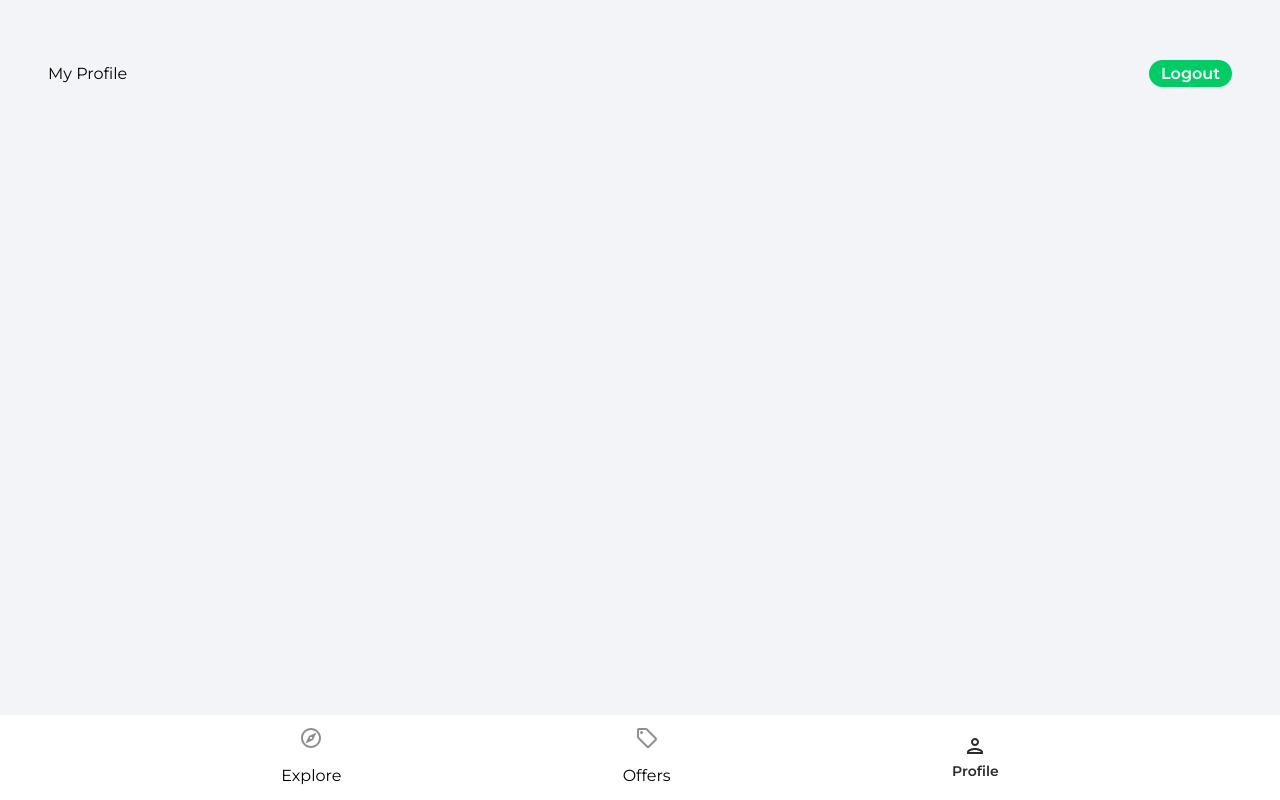
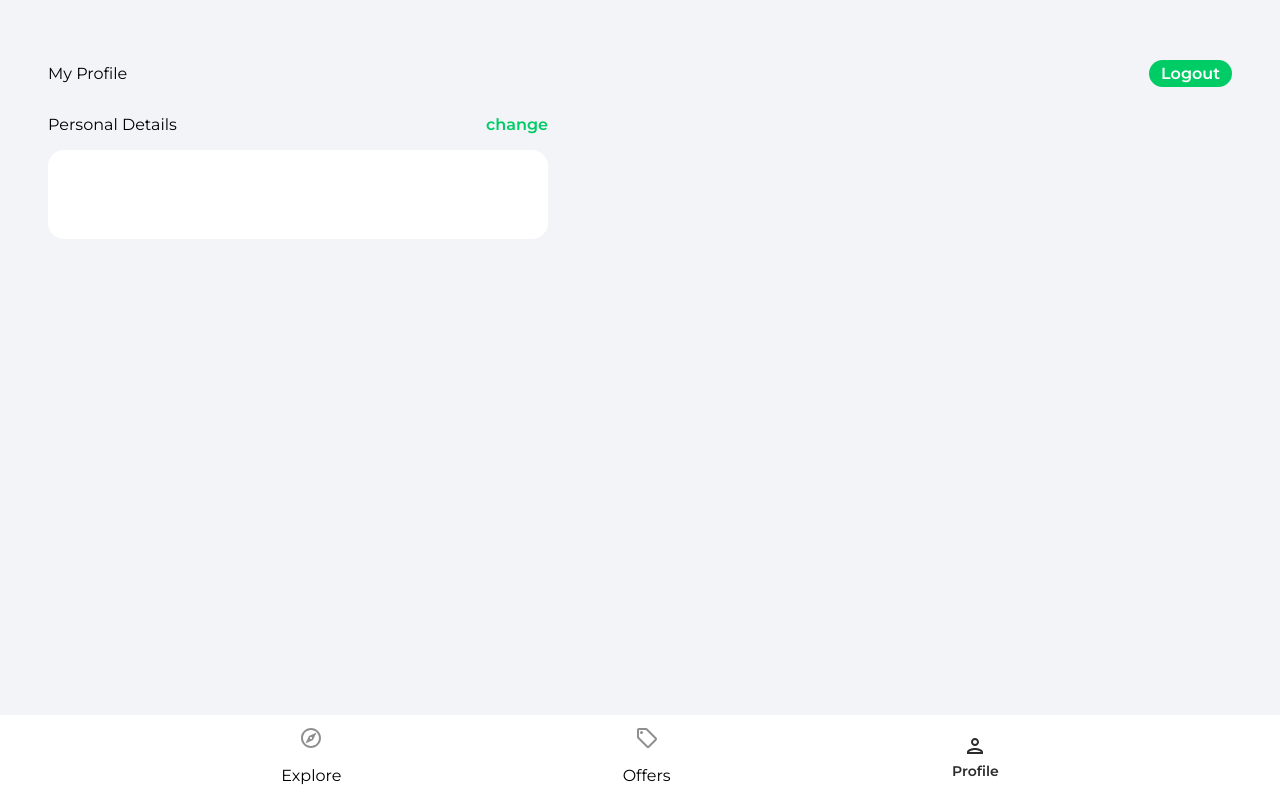
Before and after one commit to emLuc86dev/house-react, a React (Create React App) app: page /profile in a window 1280 px wide. Built offline with nearby package versions, Linux system fonts and the light colour scheme.

Commit message:
updating profile\'s name

```diff
--- a/src/pages/Profile.tsx
+++ b/src/pages/Profile.tsx
@@ -1,7 +1,9 @@
 import React, { useEffect, useState } from "react";
-import { getAuth } from "firebase/auth";
-import { useNavigate } from "react-router-dom";
-
+import { getAuth, updateProfile } from "firebase/auth";
+import { doc, updateDoc } from "firebase/firestore";
+import { db } from "../firebase.config";
+import { useNavigate, Link } from "react-router-dom";
+import { toast } from "react-toastify";
 type UserType = {
   name: string;
   email: string;
@@ -9,29 +11,94 @@
 
 const Profile = () => {
   const auth = getAuth();
+  const [changeDetails, setChangeDetails] = useState(false);
   const [formData, setFormData] = useState<UserType>({
-     name: auth.currentUser?.displayName!,
-     email: auth.currentUser?.email! });
+    name: auth.currentUser?.displayName!,
+    email: auth.currentUser?.email!,
+  });
 
-     const navigate = useNavigate()
+  const navigate = useNavigate();
 
+  const { name, email } = formData;
 
-     const logOut = () => {
-       auth.signOut()
-       navigate('/sign-in')
+  const logOut = () => {
+    auth.signOut();
+    navigate("/sign-in");
+  };
 
-     }
+  const onSubmit = async () => {
+    try {
+      if (auth.currentUser?.displayName !== name) {
+        // Update display name in fb
+        await updateProfile(auth.currentUser!, {
+          displayName: name,
+        });
+      }
 
+      //Update in firestore
+      const userRef = doc(db, "users", auth.currentUser!.uid);
+      await updateDoc(userRef, {
+        name,
+      });
+      toast('Successfully updated')
+    } catch (error) {
+      toast.error(
+        "Ups, Something went wrong! Could not update profile details "
+      );
+    }
+  };
 
+  const onChange = (e: React.ChangeEvent<HTMLInputElement>) => {
+    setFormData((prevState) => ({
+      ...prevState,
+      [e.target.id]: e.target.value,
+    }));
+  };
 
-  return (<div className="profile">
+  return (
+    <div className="profile">
       <header className="profileHeader">
         <p className="ageHeader">My Profile</p>
-        <button type="button" className="logOut" onClick={logOut}>Logout</button>
+        <button type="button" className="logOut" onClick={logOut}>
+          Logout
+        </button>
       </header>
-    </div>)
-
-
+      <main>
+        <div className="profileDetailsHeader">
+          <p className="profileDetailsText">Personal Details</p>
+          <p
+            className="changePersonalDetails"
+            onClick={() => {
+              changeDetails && onSubmit();
+              setChangeDetails((prevState) => !prevState);
+            }}
+          >
+            {changeDetails ? "done" : "change"}
+          </p>
+        </div>
+      </main>
+      <div className="profileCard">
+        <form>
+          <input
+            type="text"
+            id="name"
+            className={!changeDetails ? "profileName" : "profileNameActive"}
+            disabled={!changeDetails}
+            value={name}
+            onChange={onChange}
+          />
+          <input
+            type="text"
+            id="email"
+            className={!changeDetails ? "profileEmail" : "profileEmailActive"}
+            disabled={!changeDetails}
+            value={email}
+            onChange={onChange}
+          />
+        </form>
+      </div>
+    </div>
+  );
 };
 
 export default Profile;
--- a/src/pages/SignUp.tsx
+++ b/src/pages/SignUp.tsx
@@ -20,11 +20,11 @@
 
 function SignUp() {
   const [showPassword, setShowPassword] = useState(false);
-  const [formData, setFormData] = useState({
-    // name: "",
-    // email: "",
-    // password: "",
-  } as SignUpType);
+  const [formData, setFormData] = useState<SignUpType>({
+    name: "",
+    email: "",
+    password: "",
+  } );
   const { name, email, password } = formData;
 
   const navigate = useNavigate();
```
